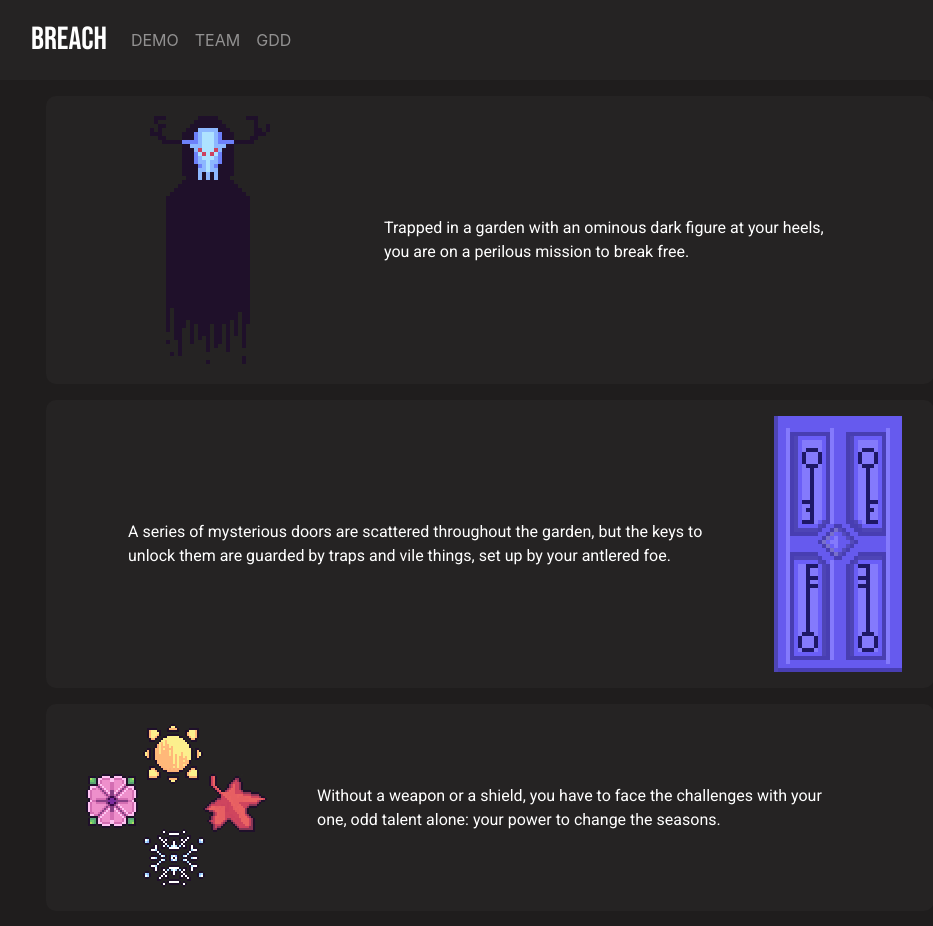
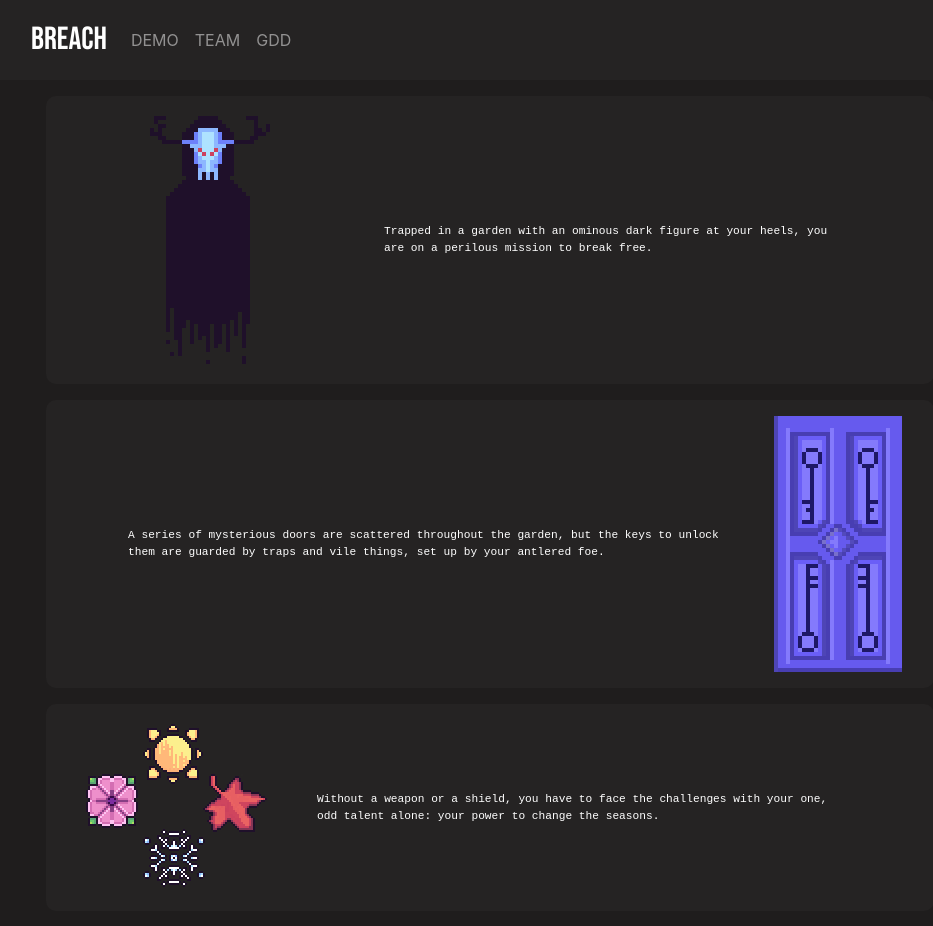
Before and after one commit to breachgame/breachgame.github.io, a React (Create React App) app: page / in a window 1280 px wide. Shown: the whole page, without its empty margins (39-972 px from the left). Built offline with nearby package versions, Linux system fonts and the light colour scheme; what react-unity-webgl would draw is missing.

Commit message:
add hashrouter and animation

```diff
--- a/src/components/HomeCard.js
+++ b/src/components/HomeCard.js
@@ -1,32 +1,22 @@
 import React from 'react'
+import { CSSTransition } from 'react-transition-group';
 
 const HomeCard = ({description, image, imageLeft}) => {
-  if (imageLeft) {
-    return (
-      <div className={"card-container"}>
-        <div className="home-card">
-            <div className="image-description" >
-              <img src={image}></img>
-              <div className="description-container">
-                <div className="description">{description}</div>
-              </div>
-            </div>
-          </div>
-        </div>
-    )
-  }
+  let descriptionEl = (<div className="description-container">
+                         <div className="description">{description}</div>
+                       </div>);
+  let imageEl = (<img src={image}></img>);
+  let content = imageLeft ? [imageEl, descriptionEl] : [descriptionEl, imageEl];
   return (
-    <div className={"card-container"}>
+    <div className={"card-container fade-in"}>
       <div className="home-card">
-          <div className="image-description" >
-          <div className="description-container">
-            <div className="description">{description}</div>
-          </div>
-            <img src={image}></img>
-          </div>
+        <div className="image-description" >
+          {content}
         </div>
       </div>
+    </div>
   )
+
 }
 
 export default HomeCard;
--- a/src/css/home.css
+++ b/src/css/home.css
@@ -11,6 +11,23 @@
   width:80%;
 }
 
+.fade-in {
+	opacity: 1;
+	animation-name: fadeInOpacity;
+	animation-iteration-count: 1;
+	animation-timing-function: ease-in;
+	animation-duration: 2s;
+}
+
+@keyframes fadeInOpacity {
+	0% {
+		opacity: 0;
+	}
+	100% {
+		opacity: 1;
+	}
+}
+
 .image-description {
   display: flex;
   padding: 16px;
@@ -20,7 +37,8 @@
 }
 
 .description {
-  font-family: 'roboto', sans-serif;
+  font-family: 'VT323', monospace;
+  font-size: 0.7em;
   color: white;
   margin: 50px;
 }
--- a/src/css/team.css
+++ b/src/css/team.css
@@ -1,4 +1,3 @@
-
 .team-card {
   display: flex;
   justify-content: center;
--- a/src/index.css
+++ b/src/index.css
@@ -1,6 +1,6 @@
 @import url('https://fonts.googleapis.com/css2?family=Bebas+Neue&display=swap');
 @import url('https://fonts.googleapis.com/css2?family=Bebas+Neue&family=Roboto:wght@400;500&display=swap');
-
+@import url('https://fonts.googleapis.com/css2?family=Press+Start+2P&display=swap');
 
 
 body {
--- a/src/index.js
+++ b/src/index.js
@@ -4,7 +4,7 @@ import './index.css';
 import App from './App';
 import reportWebVitals from './reportWebVitals';
 import 'bootstrap/dist/css/bootstrap.min.css';
-import { BrowserRouter as Router } from "react-router-dom";
+import { HashRouter as Router } from "react-router-dom";
 
 ReactDOM.render(
   <React.StrictMode>
```
Also changed, not shown: 1 other file (tests, documents, lock files or other folders).
